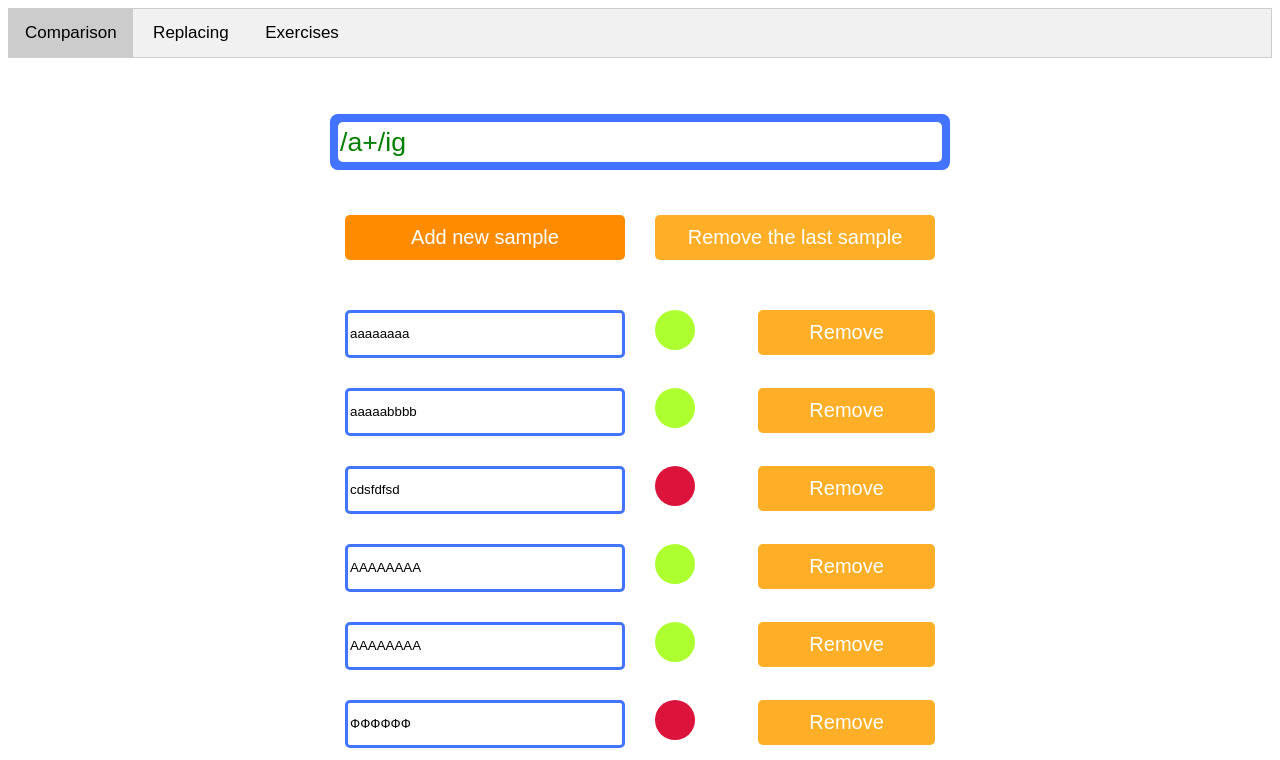
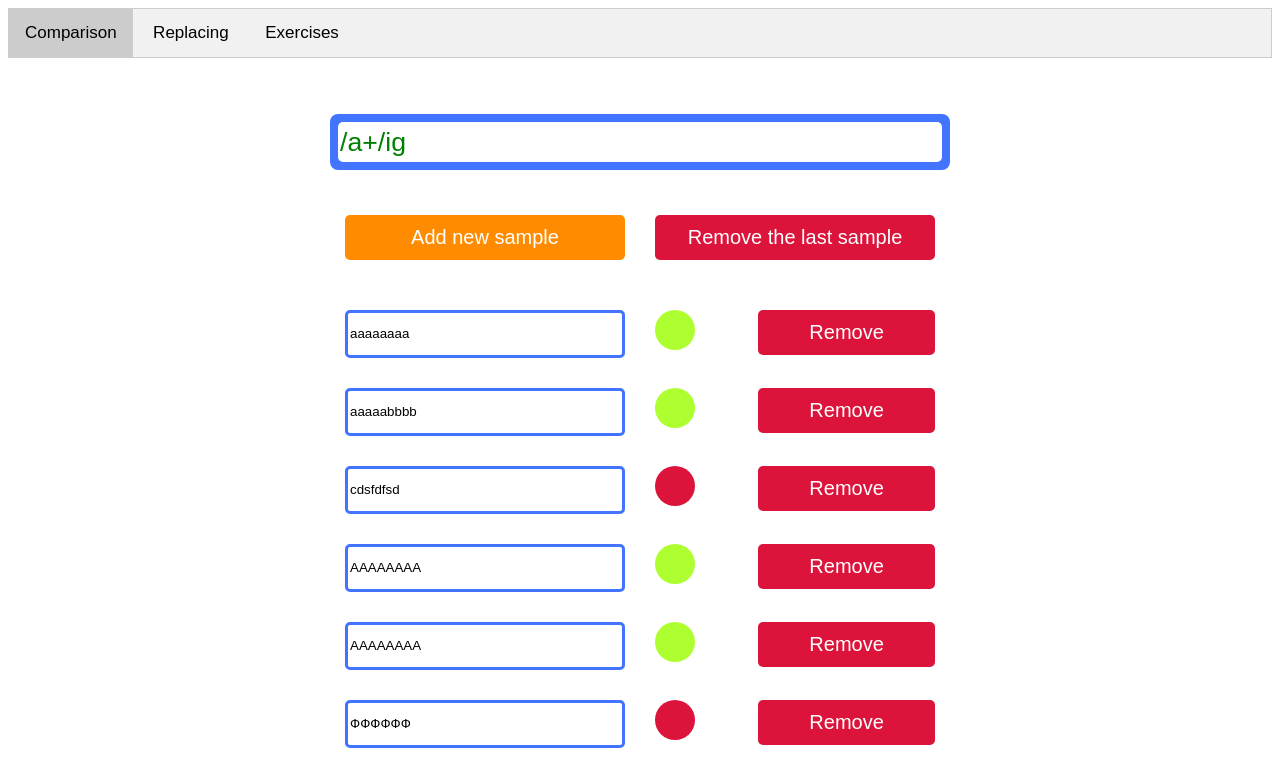
Before and after one commit to PP08/Regex, a website: page static/index.html in a window 1280 px wide. Shown: the top 760 px of the page. Drawn offline with nearby package versions, Linux system fonts and the light colour scheme.

Commit message:
Mod: sửa lại style cho các button remove

```diff
--- a/static/css/style.css
+++ b/static/css/style.css
@@ -78,7 +78,7 @@ div.tab button.active {
     background-color: crimson;
 }
 
-.btn-add-sample:hover, .btn-remove-sample, .btn-check-answer:hover {
+.btn-add-sample:hover, .btn-remove-sample:hover, .btn-check-answer:hover {
     /*color: gray;*/
     background-color: #ffaf27;
 }
```
